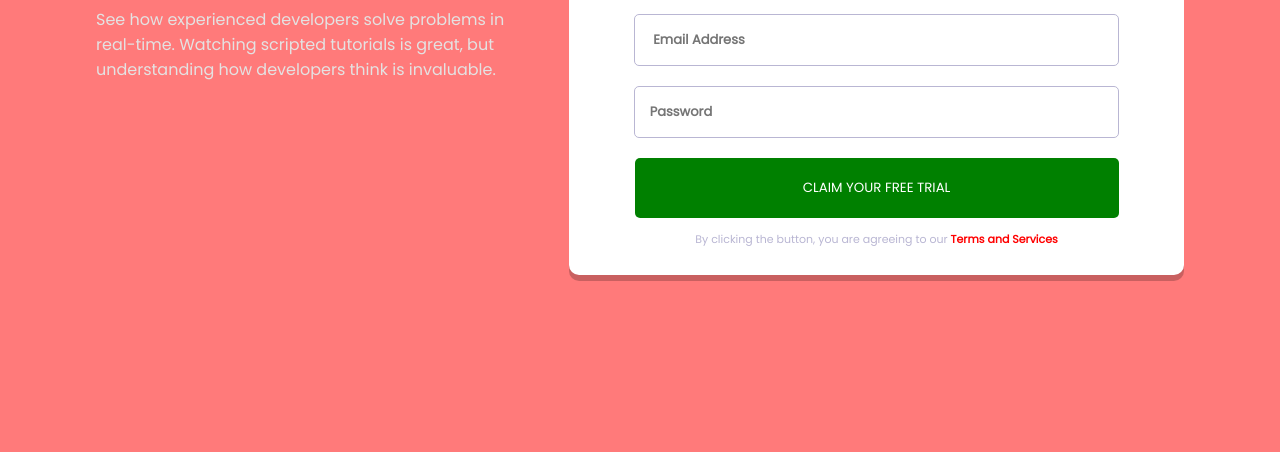
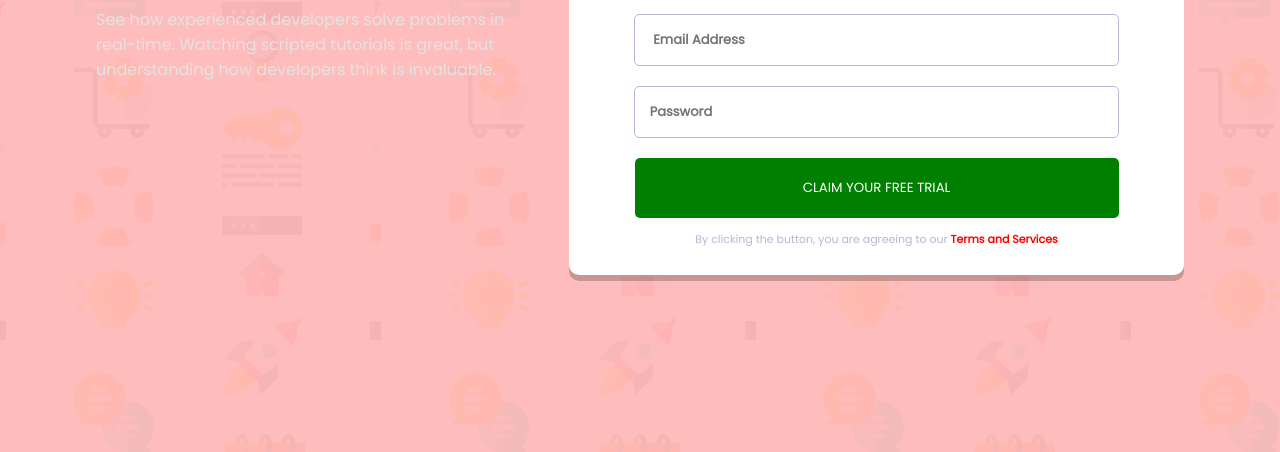
Before and after one commit to JRobera/Intro-component-with-signup-form, a plain HTML site: page index.html in a window 1280 px wide. Shown: the part 348-800 px from the top of the page. Drawn offline with Linux system fonts and the light colour scheme.

Commit message:
Update Styles.css

```diff
--- a/Css/Styles.css
+++ b/Css/Styles.css
@@ -5,7 +5,7 @@
     color: white;
 }
 body {
-    background-image: linear-gradient(rgb(255 122 122),rgb(255 122 122)), url(../images/bg-intro-mobile.png);
+    background-image: linear-gradient(rgba(255, 122, 122, .5),rgba(255, 122, 122, .5)), url(../images/bg-intro-mobile.png);
 }
 
 .main_wrapper {
```
